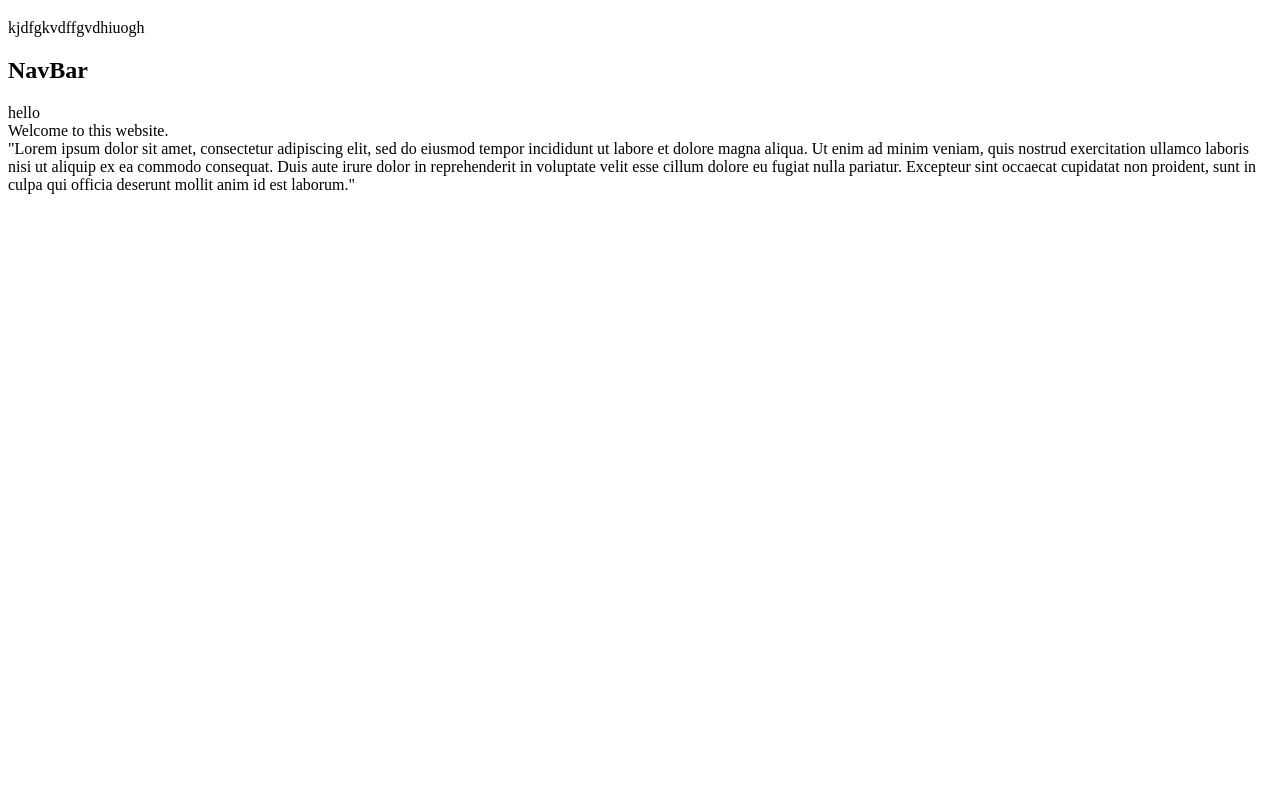
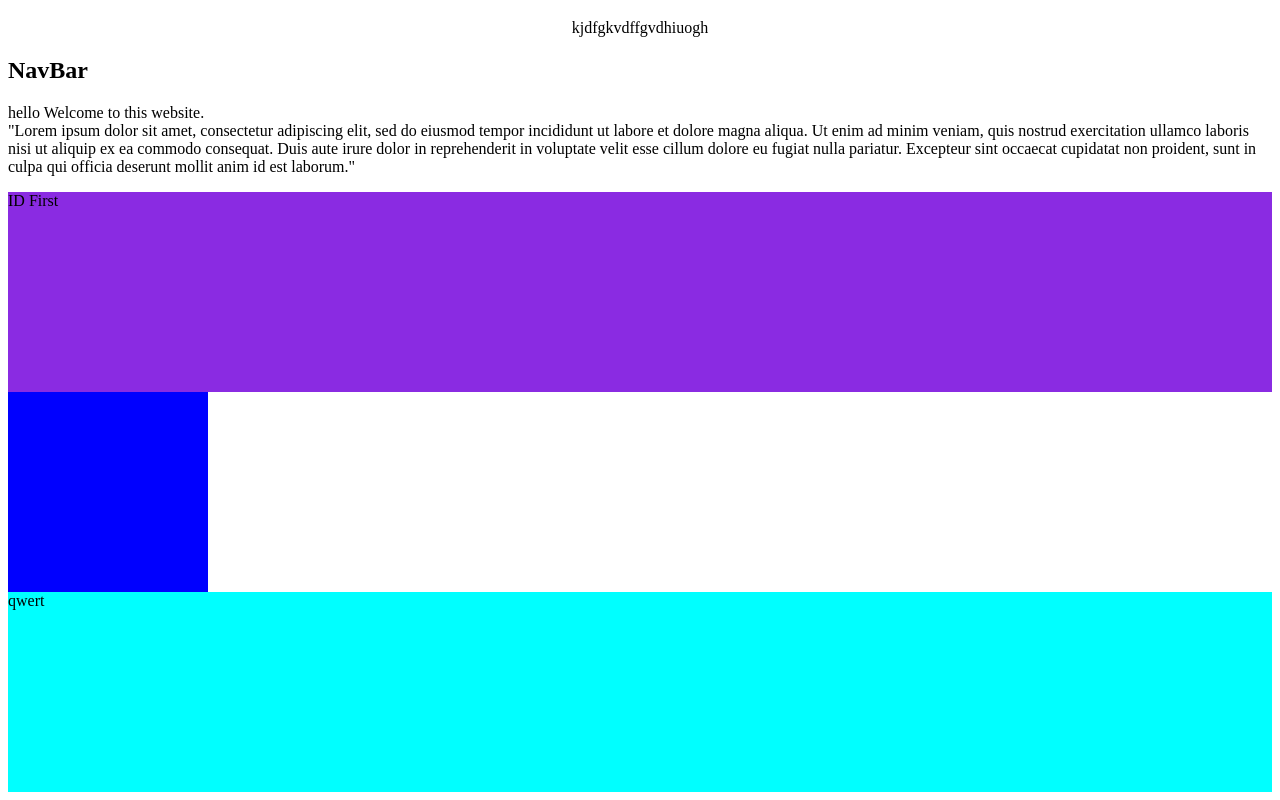
Before and after one commit to chemonique/html_pratice, a plain HTML site: page index.html in a window 1280 px wide. Shown: the part 61-861 px from the top of the page. Before the commit the page ends 800 px from the top, so only its background shows below. Drawn offline with Linux system fonts and the light colour scheme.

Commit message:
Add styling sheet,had issue with displaying css, 05/21

```diff
--- a/index.html
+++ b/index.html
@@ -4,12 +4,29 @@
     <meta charset="UTF-8">
     <meta name="viewport" content="width=device-width, initial-scale=1.0">
     <title>HTML</title>
+    <!-- <base href="https://www.html.com/"/> -->
+    <link rel="stylesheet" href="style.css"/>
+    <!-- <style>
+        p {
+            font-family: 'Courier New', Courier, monospace;
+        }
+    </style> -->
+    <!-- <script type="text/JavaScript">
+        function name(params) {
+            alert("Hello world")
+        }
+    </script> -->
+
+
 </head>
 <body>
-    <h1>Welcome Name</h1>
-    <p>kjdfgkvdffgvdhiuogh</p>
+     <h1>Welcome Name</h1>
+    <p align = "center">kjdfgkvdffgvdhiuogh</p>
     <h2>NavBar</h2>
-    <p> hello <br/> Welcome to this website. <br/> "Lorem ipsum dolor sit amet, consectetur adipiscing elit, sed do eiusmod tempor incididunt ut labore et dolore magna aliqua. Ut enim ad minim veniam, quis nostrud exercitation ullamco laboris nisi ut aliquip ex ea commodo consequat. Duis aute irure dolor in reprehenderit in voluptate velit esse cillum dolore eu fugiat nulla pariatur. Excepteur sint occaecat cupidatat non proident, sunt in culpa qui officia deserunt mollit anim id est laborum." <br/></p>
+    <p> hello Welcome to this website. <br/> "Lorem ipsum dolor sit amet, consectetur adipiscing elit, sed do eiusmod tempor incididunt ut labore et dolore magna aliqua. Ut enim ad minim veniam, quis nostrud exercitation ullamco laboris nisi ut aliquip ex ea commodo consequat. Duis aute irure dolor in reprehenderit in voluptate velit esse cillum dolore eu fugiat nulla pariatur. Excepteur sint occaecat cupidatat non proident, sunt in culpa qui officia deserunt mollit anim id est laborum." <br/></p>
+    <div id="first"  > ID First </div>
+    <div class="second" ></div>
+    <div class="first"> qwert </div>
 
 </body>
 </html>
--- /dev/null
+++ b/style.css
@@ -0,0 +1,23 @@
+/* p {
+    color: blue;
+    width: 200px;
+    height: 200px;
+} */
+.second {
+      background-color: blue;
+    width: 200px;
+    height: 200px;
+}
+
+
+.first {
+    background-color: aqua;
+    width: 100%;
+    height: 200px;
+}
+
+#first {
+    background-color: blueviolet;
+    width: 100%;
+    height: 200px;
+}
```
